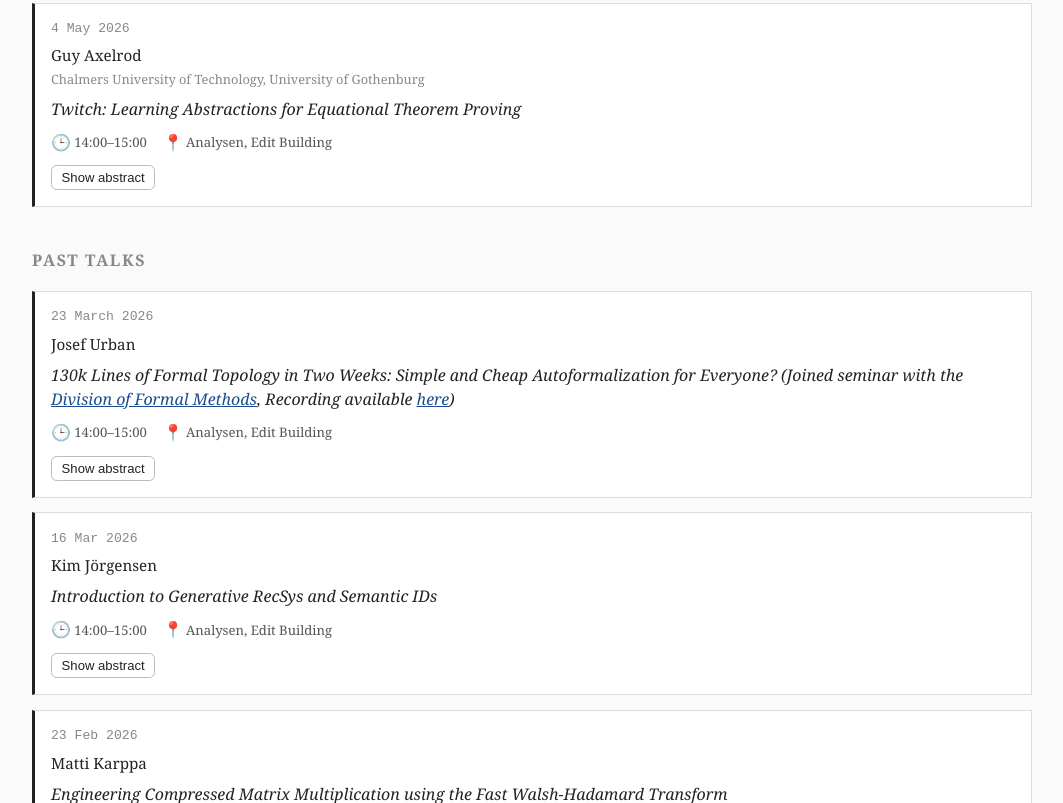
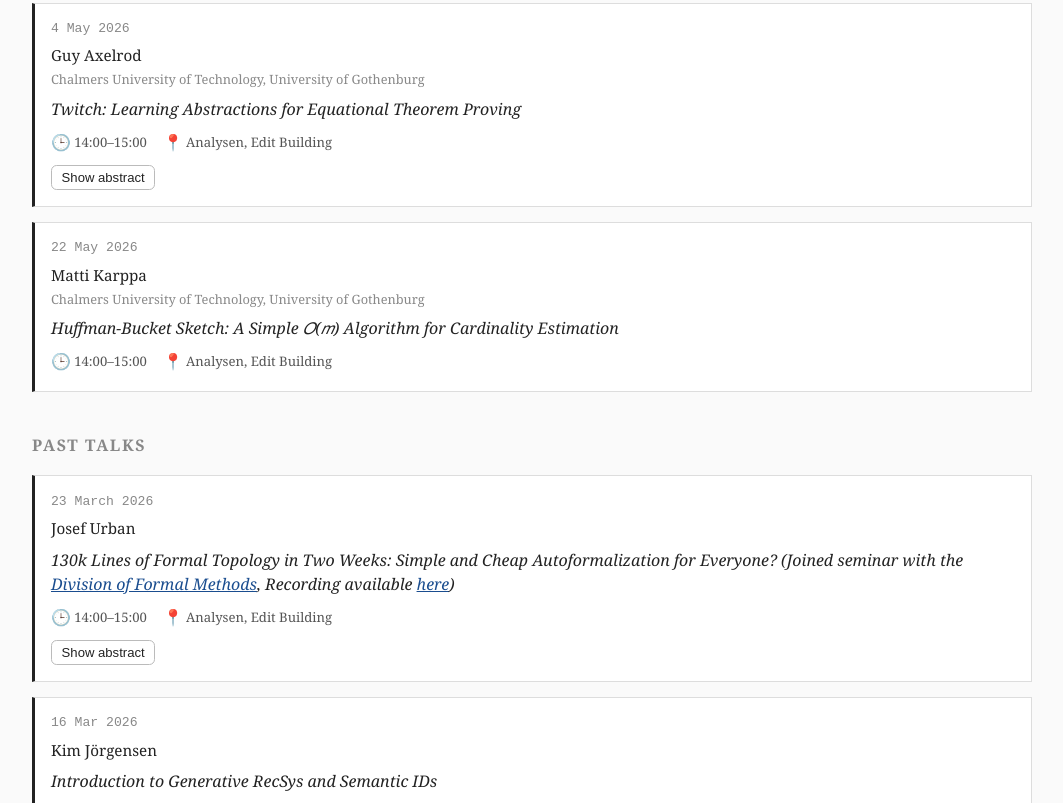
Before and after one commit to dsai-seminar/dsai-seminar.github.io, a plain HTML site: page index.html in a window 1280 px wide. Shown: the part 1476-2279 px from the top of the page, without its empty margins (108-1171 px from the left). Drawn offline with Linux system fonts and the light colour scheme.

Commit message:
updated speaker list

```diff
--- a/index.html
+++ b/index.html
@@ -468,6 +468,24 @@
             </div>
           </td>
         </tr>
+        <tr data-date="2026-05-25">
+          <td class="date">22 May 2026</td>
+          <td class="speaker">
+            Matti Karppa
+            <span class="affiliation">Chalmers University of Technology, University of Gothenburg</span>
+          </td>
+          <td>
+            <span class="title">Huffman-Bucket Sketch: A Simple 𝑂(𝑚) Algorithm for Cardinality Estimation</span>
+            <div class="meta">
+              <span class="time">14:00–15:00</span>
+              <span class="place">Analysen, Edit Building</span>
+            </div>
+            <button class="toggle-abstract" type="button" aria-expanded="false">Show abstract</button>
+            <div class="abstract" hidden>
+            <br />
+            </div>
+          </td>
+        </tr>
         <tr data-date="2026-02-9">
           <td class="date">9 Feb 2026</td>
           <td class="speaker">
```
